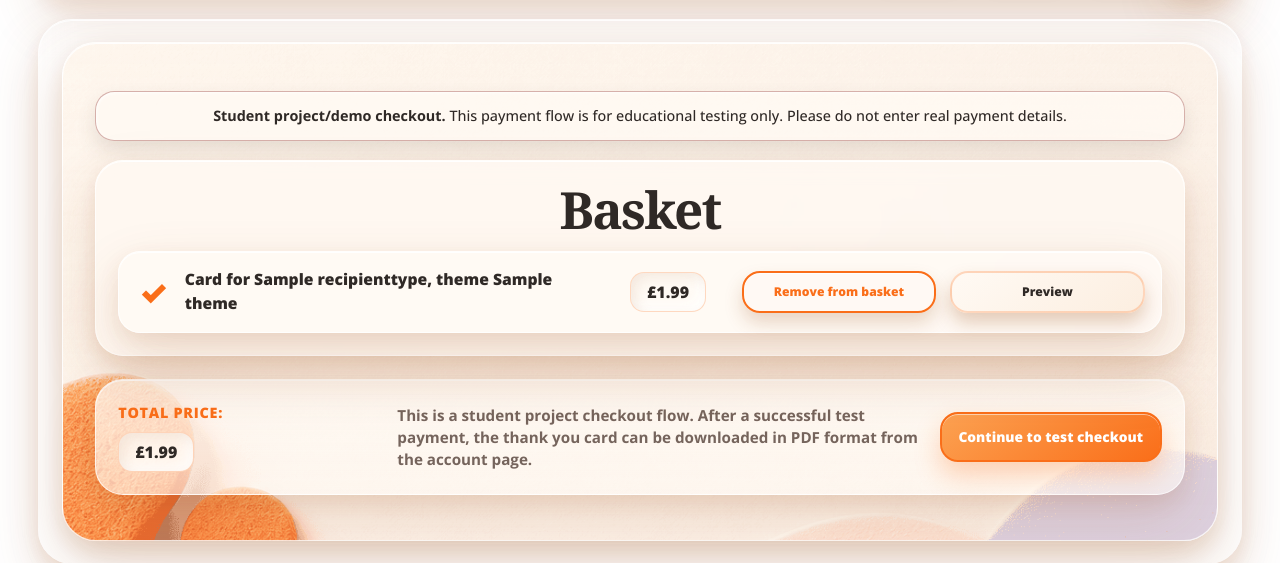
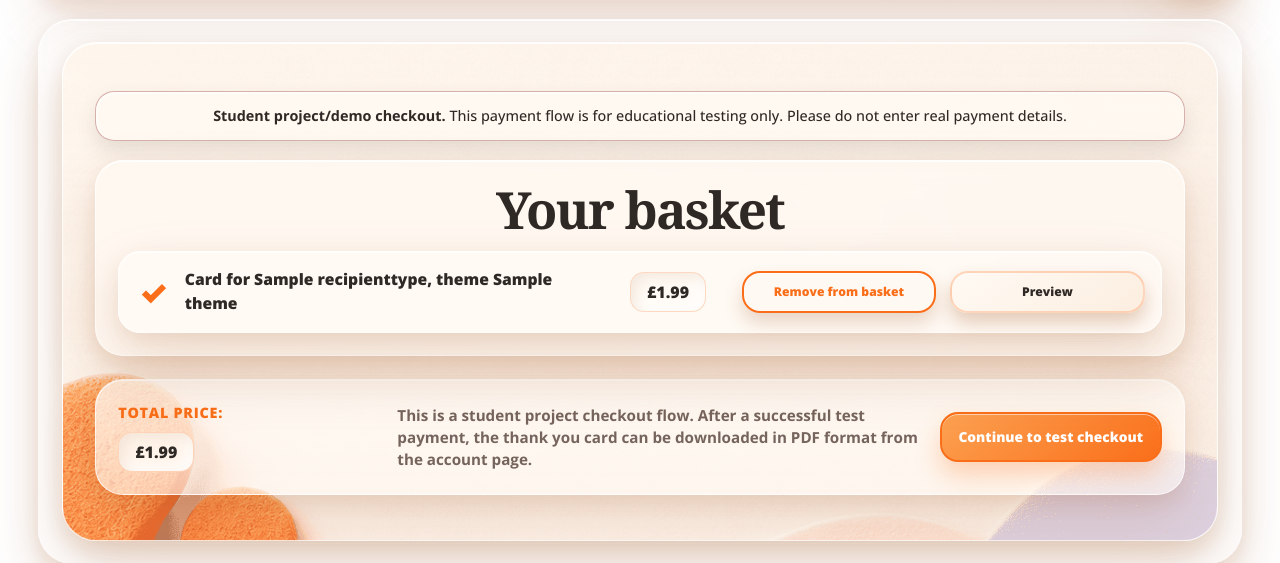
Before and after one commit to Kanareknie/thank_u_card, a Django app: page /basket/ in a window 1280 px wide. Shown: the part 97-660 px from the top of the page. Run offline with Django 4.2, Linux system fonts and the light colour scheme; a user stored in the database is signed in; tables that the repository leaves empty hold one stand-in row (values such as "Sample post"); parts of the project's set-up code (start-up, migrations or seed data) failed here and were passed over; some libraries are stand-ins or nearby versions; some web fonts are replaced.

Commit message:
Update h1 for basket page

```diff
--- a/templates/basket/basket.html
+++ b/templates/basket/basket.html
@@ -18,7 +18,7 @@
     </div>
     {% if basket_items %}
       <div class="basket-items-panel">
-        <h1>Basket</h1>
+        <h1>Your basket</h1>
         {% for item in basket_items %}
           <article class="basket-item-row">
             <div class="basket-check" aria-hidden="true">✓</div>
```
